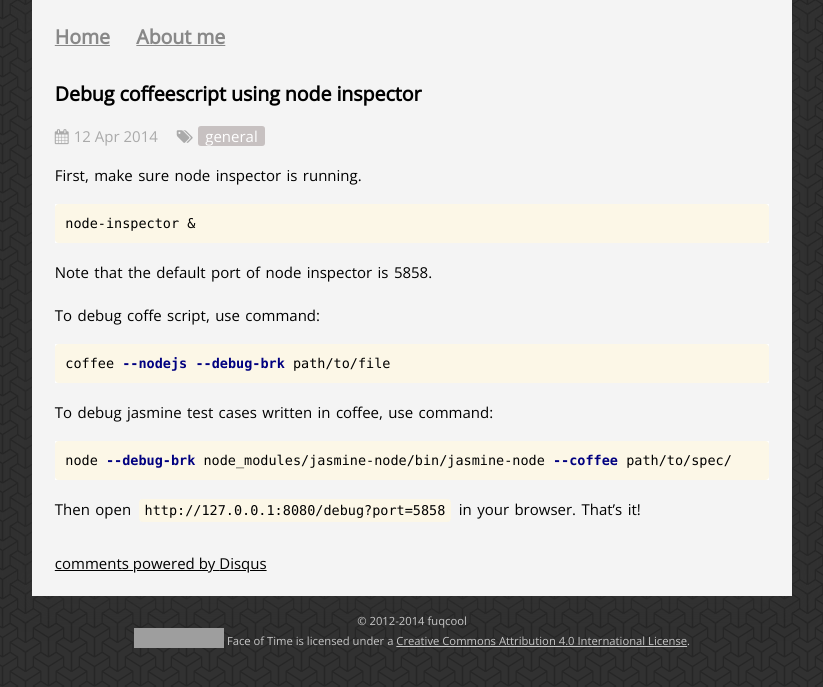
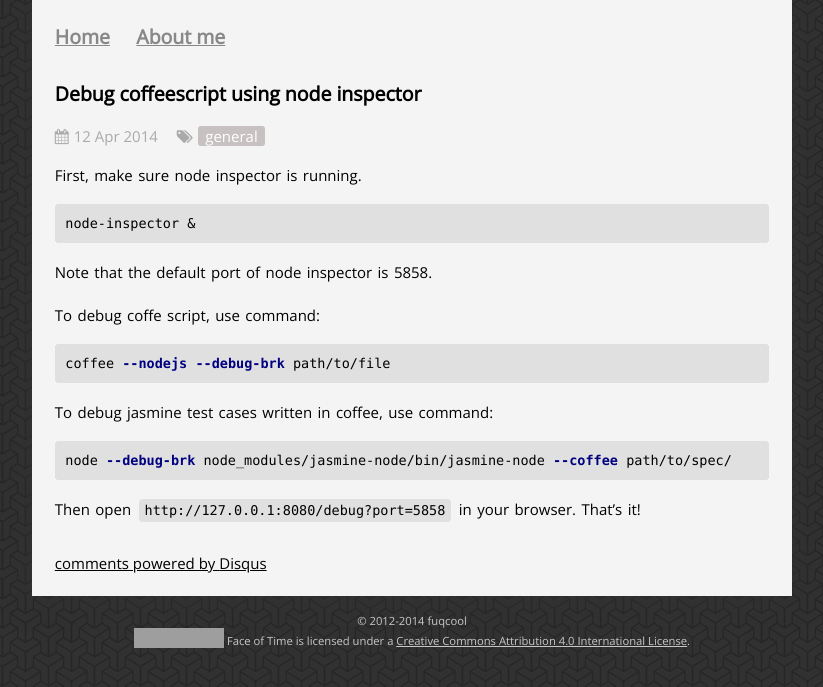
Before and after one commit to fuqcool/fuqcool.github.io, a Jekyll site: the page built from _posts/2014-04-12-coffee-debug.md, in a window 1280 px wide. Shown: the top 687 px of the page, without its empty margins (228-1051 px from the left). Built offline with Jekyll 4.4.1, drawn with Linux system fonts in a browser that asks for light colours; Markdown is read by kramdown in place of the engine named in the settings; comment, search, counter and statistics services are not loaded; grey boxes are pictures that could not be loaded.

Commit message:
new code color

```diff
--- a/css/main.css
+++ b/css/main.css
@@ -13,7 +13,7 @@
 body {
   background-image: url(../img/bg.png);
   background-repeat: repeat;
-  font-family: 'Open Sans', Arial, sans-serif;
+  font-family: 'Microsoft YaHei', 'Open Sans', Arial, sans-serif;
   font-size: 15px;
   text-align: center;
   width: 80%;
@@ -194,9 +194,9 @@ a:hover {
 }
 
 .post pre {
-  background-color: #FCF7E7;
+  background-color: #e0e0e0;
   padding: 0.7em;
-  border-radius: 4px;
+  border-radius: 3px;
   overflow-x: auto;
 }
 
@@ -205,7 +205,7 @@ a:hover {
 }
 
 .post p code {
-  background-color: #FCF7E7;
+  background-color: #e0e0e0;
   padding: 0.1em 0.4em;
   display: inline-block;
   line-height: 20px;
```
